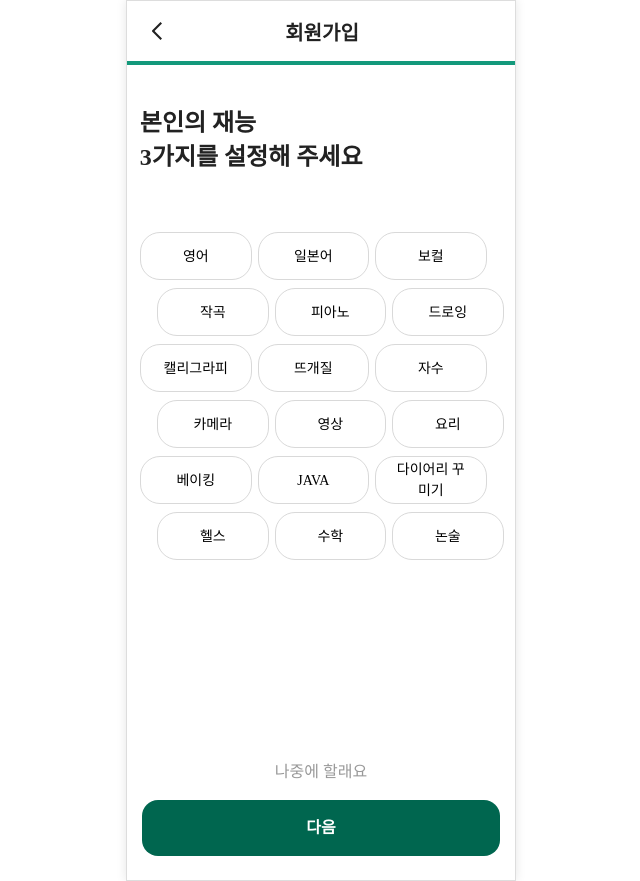
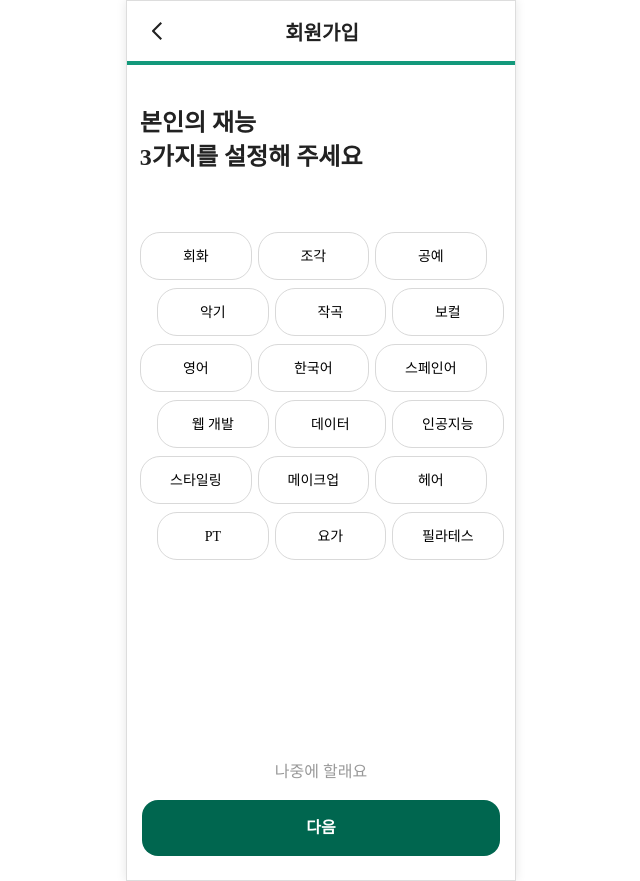
Before and after one commit to EFUB-SWS-Rudolph/Frontend, a React (Vite) app in the folder sws/: page /signup/talent in a window 1280 px wide. Shown: the whole page, without its empty margins (319-959 px from the left). Built offline with nearby package versions, Linux system fonts and the light colour scheme; no server answers; a web font is replaced by a local one.

Commit message:
✏️ fix: 태그 종류 수정

```diff
--- a/sws/src/signUp/constants/FieldList.js
+++ b/sws/src/signUp/constants/FieldList.js
@@ -1,22 +1,22 @@
 const FieldList = [
+  '회화',
+  '조각',
+  '공예',
+  '악기',
+  '작곡',
+  '보컬',
   '영어',
-  '일본어',
-  '보컬',
-  '작곡',
-  '피아노',
-  '드로잉',
-  '캘리그라피',
-  '뜨개질',
-  '자수',
-  '카메라',
-  '영상',
-  '요리',
-  '베이킹',
-  'JAVA',
-  '다이어리\n꾸미기',
-  '헬스',
-  '수학',
-  '논술',
+  '한국어',
+  '스페인어',
+  '웹 개발',
+  '데이터',
+  '인공지능',
+  '스타일링',
+  '메이크업',
+  '헤어',
+  'PT',
+  '요가',
+  '필라테스',
 ];
 
 export default FieldList;
```
